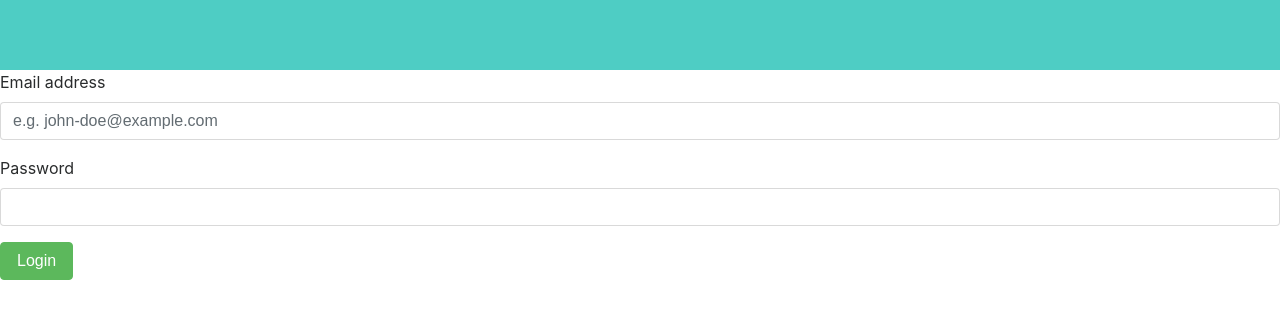
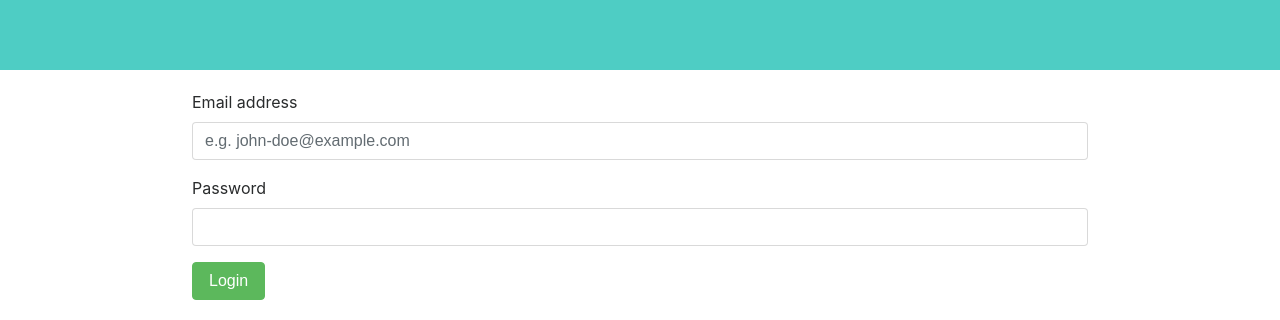
Before and after one commit to danielknguyen/Build-a-Voting-App, a website: page views/login.html in a window 1280 px wide. Shown: the part 921-1241 px from the top of the page. Before the commit the page ends 1201 px from the top, so only its background shows below. Drawn offline with nearby package versions, Linux system fonts and the light colour scheme; files that its build step writes are made by us from their sources.

Commit message:
set width and margin of login-rester forms

```diff
--- a/public/styles/styles.css
+++ b/public/styles/styles.css
@@ -38,3 +38,7 @@
   width: 75px;
   height: 75px;
 }
+.login-register {
+  width: 70%;
+  margin: 20px auto;
+}
```
